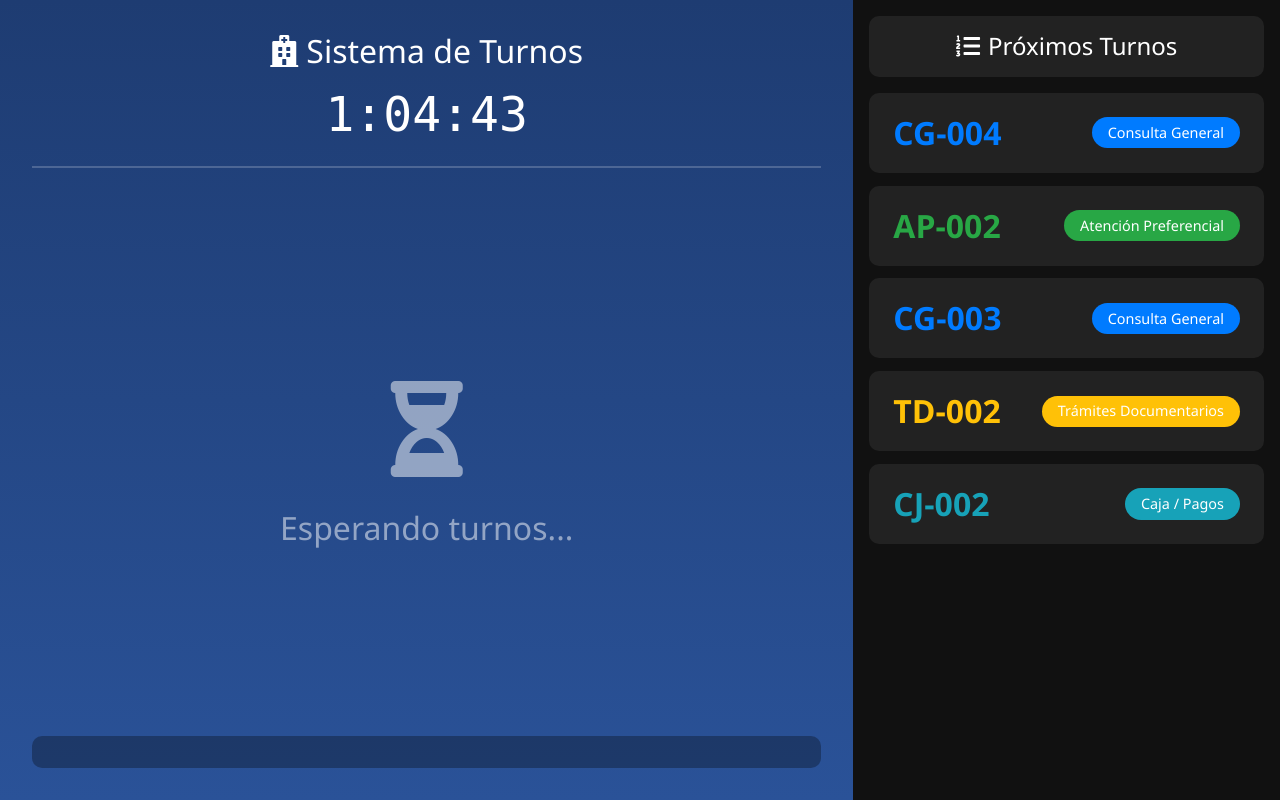
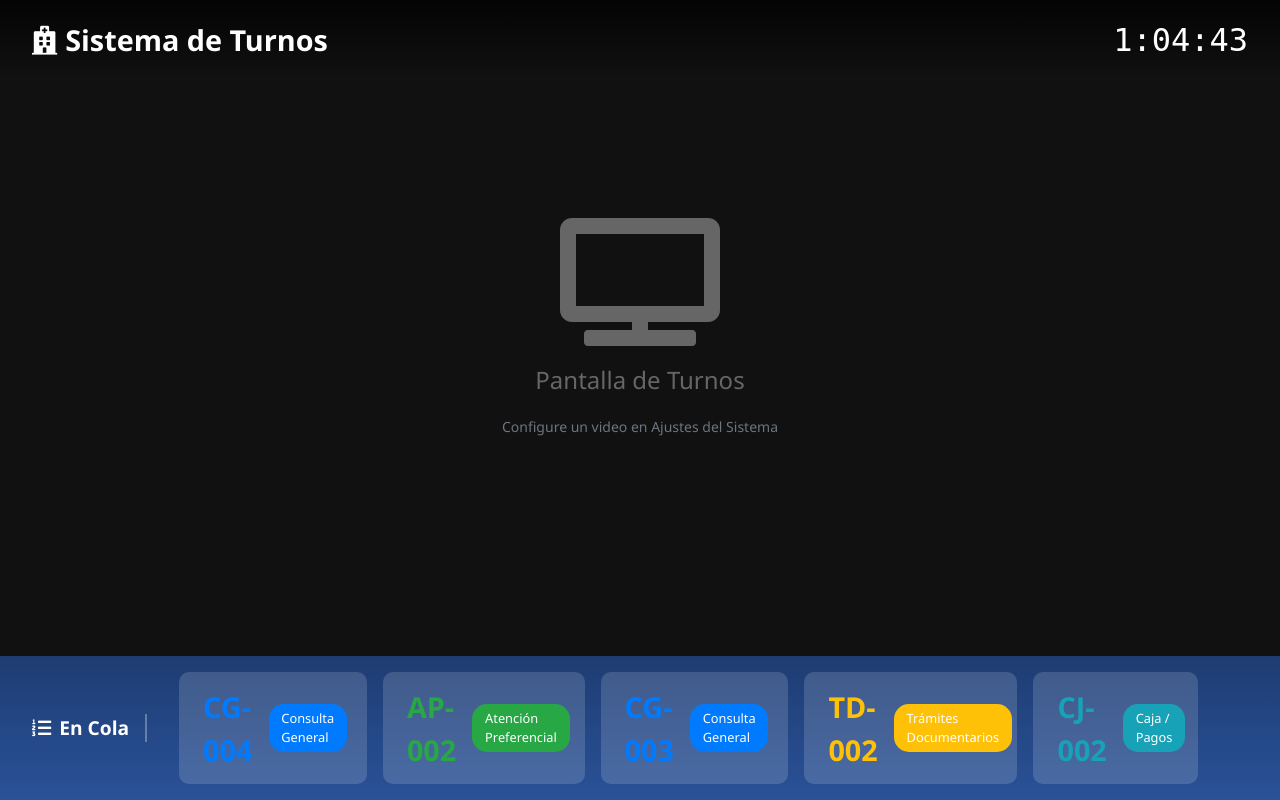
Before and after one commit to castrokof/turneroapp, a Laravel app: page /display/tv in a window 1280 px wide. Run offline with Laravel 8, Linux system fonts and the light colour scheme; data comes from the database, SQL or seed files in the repository.

Commit message:
feat: Rediseñar visualizador TV con área de video y modal de llamado
- Agregar área principal para reproducir video/contenido multimedia
- Implementar modal emergente que aparece 10 segundos al llamar turno
- Mover lista de turnos a franja inferior
- Mostrar ventanillas activas en la franja inferior
- Agregar countdown visual en el modal
- Incluir service_color y service_name en last_called API
- Agregar configuración tv_video_url para URL del video

```diff
--- a/app/Http/Controllers/DisplayController.php
+++ b/app/Http/Controllers/DisplayController.php
@@ -131,6 +131,7 @@ class DisplayController extends Controller
             // Last called (for sound notification)
             $lastCalled = Queue::today()
                 ->where('status', 'called')
+                ->with(['serviceType', 'serviceWindow'])
                 ->orderBy('called_at', 'desc')
                 ->first();
 
@@ -144,6 +145,8 @@ class DisplayController extends Controller
                     'ticket_number' => $lastCalled->ticket_number,
                     'window' => $lastCalled->serviceWindow ? $lastCalled->serviceWindow->name : '',
                     'called_at' => $lastCalled->called_at->timestamp,
+                    'service_name' => $lastCalled->serviceType ? $lastCalled->serviceType->name : 'Servicio',
+                    'service_color' => $lastCalled->serviceType ? $lastCalled->serviceType->color : '#1e3c72',
                 ] : null,
             ];
         });
@@ -162,6 +165,7 @@ class DisplayController extends Controller
             'sound_enabled' => SystemSetting::get('display_sound_enabled', true),
             'voice_enabled' => SystemSetting::get('display_voice_enabled', true),
             'business_name' => SystemSetting::get('business_name', 'Sistema de Turnos'),
+            'tv_video_url' => SystemSetting::get('tv_video_url', ''),
         ];
 
         return view('display.tv', compact('settings'));
--- a/resources/views/display/tv.blade.php
+++ b/resources/views/display/tv.blade.php
@@ -15,169 +15,328 @@
             overflow: hidden;
             font-family: 'Segoe UI', Tahoma, Geneva, Verdana, sans-serif;
         }
-        .container-fluid {
+
+        /* Main container */
+        .tv-container {
             height: 100vh;
-            padding: 0;
-        }
-        .row {
-            height: 100%;
-            margin: 0;
-        }
-        .left-panel {
-            background: linear-gradient(180deg, #1e3c72 0%, #2a5298 100%);
-            padding: 2rem;
             display: flex;
             flex-direction: column;
         }
-        .right-panel {
+
+        /* Video/Content Area - Takes most of the screen */
+        .video-area {
+            flex: 1;
+            position: relative;
             background: #111;
-            padding: 1rem;
             display: flex;
-            flex-direction: column;
+            align-items: center;
+            justify-content: center;
+            overflow: hidden;
         }
-        .header-info {
+
+        .video-area video {
+            width: 100%;
+            height: 100%;
+            object-fit: cover;
+        }
+
+        .video-area .placeholder-content {
             text-align: center;
-            padding-bottom: 1rem;
-            border-bottom: 2px solid rgba(255,255,255,0.2);
-            margin-bottom: 2rem;
+            color: #666;
         }
-        .header-info h1 {
+
+        .video-area .placeholder-content i {
+            font-size: 8rem;
+            margin-bottom: 1rem;
+        }
+
+        .video-area .placeholder-content p {
+            font-size: 1.5rem;
+        }
+
+        /* Header overlay on video */
+        .header-overlay {
+            position: absolute;
+            top: 0;
+            left: 0;
+            right: 0;
+            padding: 1rem 2rem;
+            background: linear-gradient(180deg, rgba(0,0,0,0.8) 0%, transparent 100%);
+            display: flex;
+            justify-content: space-between;
+            align-items: center;
+            z-index: 10;
+        }
+
+        .header-overlay .business-name {
+            font-size: 1.8rem;
+            font-weight: bold;
+        }
+
+        .header-overlay .clock {
             font-size: 2rem;
-            margin-bottom: 0.5rem;
-        }
-        .header-info .clock {
-            font-size: 3rem;
             font-family: monospace;
         }
-        .current-turn-display {
+
+        /* Queue strip at bottom */
+        .queue-strip {
+            background: linear-gradient(180deg, #1e3c72 0%, #2a5298 100%);
+            padding: 1rem 2rem;
+            display: flex;
+            align-items: center;
+            gap: 2rem;
+        }
+
+        .queue-strip-title {
+            font-size: 1.2rem;
+            font-weight: bold;
+            white-space: nowrap;
+            padding-right: 1rem;
+            border-right: 2px solid rgba(255,255,255,0.3);
+        }
+
+        .queue-strip-title i {
+            margin-right: 0.5rem;
+        }
+
+        .queue-items {
+            display: flex;
+            gap: 1rem;
             flex: 1;
+            overflow: hidden;
+        }
+
+        .queue-item {
+            background: rgba(255,255,255,0.15);
+            border-radius: 10px;
+            padding: 0.8rem 1.5rem;
             display: flex;
-            flex-direction: column;
+            align-items: center;
+            gap: 1rem;
+            min-width: 150px;
+        }
+
+        .queue-item .number {
+            font-size: 1.8rem;
+            font-weight: bold;
+        }
+
+        .queue-item .service-badge {
+            padding: 0.3rem 0.8rem;
+            border-radius: 15px;
+            font-size: 0.8rem;
+        }
+
+        .no-queue-message {
+            color: rgba(255,255,255,0.6);
+            font-style: italic;
+        }
+
+        /* Windows being served */
+        .windows-serving {
+            display: flex;
+            gap: 0.8rem;
+            margin-left: auto;
+            padding-left: 1rem;
+            border-left: 2px solid rgba(255,255,255,0.3);
+        }
+
+        .window-badge {
+            background: #28a745;
+            border-radius: 8px;
+            padding: 0.5rem 1rem;
+            text-align: center;
+            min-width: 100px;
+        }
+
+        .window-badge .window-name {
+            font-size: 0.75rem;
+            opacity: 0.8;
+        }
+
+        .window-badge .window-ticket {
+            font-size: 1.3rem;
+            font-weight: bold;
+        }
+
+        .window-badge.inactive {
+            background: #444;
+        }
+
+        /* MODAL for turn call */
+        .turn-call-modal {
+            position: fixed;
+            top: 0;
+            left: 0;
+            right: 0;
+            bottom: 0;
+            background: rgba(0,0,0,0.85);
+            display: none;
+            align-items: center;
             justify-content: center;
-            align-items: center;
+            z-index: 1000;
+        }
+
+        .turn-call-modal.show {
+            display: flex;
+            animation: fadeIn 0.3s ease-out;
+        }
+
+        @keyframes fadeIn {
+            from { opacity: 0; }
+            to { opacity: 1; }
+        }
+
+        .turn-call-content {
+            background: linear-gradient(135deg, #1e3c72 0%, #2a5298 50%, #1e3c72 100%);
+            border-radius: 30px;
+            padding: 4rem 6rem;
             text-align: center;
+            box-shadow: 0 0 100px rgba(30, 60, 114, 0.8);
+            animation: scaleIn 0.3s ease-out;
+            position: relative;
+            overflow: hidden;
         }
-        .current-turn-display .label {
-            font-size: 1.5rem;
+
+        .turn-call-content::before {
+            content: '';
+            position: absolute;
+            top: -50%;
+            left: -50%;
+            width: 200%;
+            height: 200%;
+            background: radial-gradient(circle, rgba(255,255,255,0.1) 0%, transparent 70%);
+            animation: rotate 10s linear infinite;
+        }
+
+        @keyframes rotate {
+            from { transform: rotate(0deg); }
+            to { transform: rotate(360deg); }
+        }
+
+        @keyframes scaleIn {
+            from { transform: scale(0.8); opacity: 0; }
+            to { transform: scale(1); opacity: 1; }
+        }
+
+        .turn-call-content .label {
+            font-size: 2rem;
             text-transform: uppercase;
-            letter-spacing: 3px;
-            opacity: 0.8;
+            letter-spacing: 5px;
+            opacity: 0.9;
             margin-bottom: 1rem;
+            position: relative;
+            z-index: 1;
         }
-        .current-turn-display .ticket-number {
-            font-size: 12rem;
+
+        .turn-call-content .ticket-number {
+            font-size: 14rem;
             font-weight: 900;
             line-height: 1;
             text-shadow: 0 0 50px rgba(255,255,255,0.5);
-            animation: glow 2s ease-in-out infinite alternate;
+            animation: pulse 1s ease-in-out infinite;
+            position: relative;
+            z-index: 1;
         }
-        @keyframes glow {
-            from { text-shadow: 0 0 20px rgba(255,255,255,0.3); }
-            to { text-shadow: 0 0 60px rgba(255,255,255,0.8); }
+
+        @keyframes pulse {
+            0%, 100% { transform: scale(1); }
+            50% { transform: scale(1.02); }
         }
-        .current-turn-display .window-info {
-            font-size: 3rem;
+
+        .turn-call-content .window-info {
+            font-size: 3.5rem;
             margin-top: 2rem;
             color: #ffc107;
+            position: relative;
+            z-index: 1;
         }
-        .next-turns-header {
-            background: #222;
-            padding: 1rem;
-            text-align: center;
-            border-radius: 10px;
-            margin-bottom: 1rem;
+
+        .turn-call-content .window-info i {
+            margin-right: 1rem;
+            animation: bounce 1s ease-in-out infinite;
         }
-        .next-turns-header h2 {
-            margin: 0;
+
+        @keyframes bounce {
+            0%, 100% { transform: translateX(0); }
+            50% { transform: translateX(10px); }
+        }
+
+        .turn-call-content .countdown {
+            position: absolute;
+            top: 1.5rem;
+            right: 2rem;
             font-size: 1.5rem;
+            opacity: 0.6;
         }
-        .next-turns-list {
-            flex: 1;
-            overflow: hidden;
-        }
-        .next-turn-item {
-            background: #222;
-            border-radius: 10px;
-            padding: 1rem 1.5rem;
-            margin-bottom: 0.8rem;
-            display: flex;
-            justify-content: space-between;
-            align-items: center;
-        }
-        .next-turn-item .ticket {
-            font-size: 2rem;
-            font-weight: bold;
-        }
-        .next-turn-item .service {
-            padding: 0.3rem 1rem;
-            border-radius: 20px;
-            font-size: 0.9rem;
-        }
-        .windows-strip {
-            display: flex;
-            gap: 1rem;
-            padding: 1rem;
-            background: rgba(0,0,0,0.3);
-            border-radius: 10px;
-            margin-top: auto;
-        }
-        .window-mini {
-            flex: 1;
-            background: #333;
-            border-radius: 8px;
-            padding: 0.8rem;
-            text-align: center;
-        }
-        .window-mini.active {
-            background: #28a745;
-        }
-        .window-mini .name {
-            font-size: 0.9rem;
-            opacity: 0.8;
-        }
-        .window-mini .ticket {
+
+        /* Service type indicator */
+        .turn-call-content .service-type {
+            margin-top: 1.5rem;
+            padding: 0.5rem 2rem;
+            border-radius: 30px;
             font-size: 1.5rem;
-            font-weight: bold;
-        }
-        .no-queue {
-            opacity: 0.5;
-        }
-        .no-queue i {
-            font-size: 6rem;
-            margin-bottom: 2rem;
+            display: inline-block;
+            position: relative;
+            z-index: 1;
         }
     </style>
 </head>
 <body>
-    <div class="container-fluid">
-        <div class="row">
-            <div class="col-md-8 left-panel">
-                <div class="header-info">
-                    <h1><i class="fas fa-hospital mr-2"></i>{{ $settings['business_name'] }}</h1>
+    <div class="tv-container">
+        <!-- Main Video/Content Area -->
+        <div class="video-area">
+            <!-- Header overlay -->
+            <div class="header-overlay">
+                <div class="business-name">
+                    <i class="fas fa-hospital mr-2"></i>{{ $settings['business_name'] }}
+                </div>
                 <div class="clock" id="clock">--:--:--</div>
             </div>
 
-                <div class="current-turn-display" id="currentTurnDisplay">
-                    <div class="no-queue">
-                        <i class="fas fa-hourglass-half"></i>
-                        <h2>Esperando turnos...</h2>
+            <!-- Video player - you can replace src with your video URL -->
+            <div id="videoContainer">
+                @if(isset($settings['tv_video_url']) && $settings['tv_video_url'])
+                    <video id="backgroundVideo" autoplay muted loop playsinline>
+                        <source src="{{ $settings['tv_video_url'] }}" type="video/mp4">
+                    </video>
+                @else
+                    <div class="placeholder-content">
+                        <i class="fas fa-tv"></i>
+                        <p>Pantalla de Turnos</p>
+                        <small class="text-muted">Configure un video en Ajustes del Sistema</small>
+                    </div>
+                @endif
             </div>
         </div>
 
-                <div class="windows-strip" id="windowsStrip">
+        <!-- Queue Strip at Bottom -->
+        <div class="queue-strip">
+            <div class="queue-strip-title">
+                <i class="fas fa-list-ol"></i>En Cola
+            </div>
+
+            <div class="queue-items" id="queueItems">
+                <span class="no-queue-message">Cargando...</span>
+            </div>
+
+            <div class="windows-serving" id="windowsServing">
                 <!-- Dynamic windows -->
             </div>
         </div>
-
-            <div class="col-md-4 right-panel">
-                <div class="next-turns-header">
-                    <h2><i class="fas fa-list-ol mr-2"></i>Próximos Turnos</h2>
     </div>
 
-                <div class="next-turns-list" id="nextTurnsList">
-                    <!-- Dynamic list -->
+    <!-- Turn Call Modal -->
+    <div class="turn-call-modal" id="turnCallModal">
+        <div class="turn-call-content">
+            <div class="countdown" id="modalCountdown">10</div>
+            <div class="label">Turno Llamado</div>
+            <div class="ticket-number" id="modalTicket">--</div>
+            <div class="window-info">
+                <i class="fas fa-arrow-right"></i>
+                <span id="modalWindow">--</span>
             </div>
-            </div>
+            <div class="service-type" id="modalService">--</div>
         </div>
     </div>
 
@@ -191,12 +350,46 @@
         const SHOW_NEXT = {{ $settings['show_next'] }};
         const SOUND_ENABLED = {{ $settings['sound_enabled'] ? 'true' : 'false' }};
         const VOICE_ENABLED = {{ $settings['voice_enabled'] ? 'true' : 'false' }};
+        const MODAL_DURATION = 10; // seconds
 
         let lastCalledTimestamp = 0;
+        let modalTimeout = null;
+        let countdownInterval = null;
 
         function updateClock() {
             const now = new Date();
             document.getElementById('clock').textContent = now.toLocaleTimeString('es-ES');
+        }
+
+        function showTurnModal(ticketNumber, windowName, serviceColor, serviceName) {
+            // Clear any existing timeout
+            if (modalTimeout) clearTimeout(modalTimeout);
+            if (countdownInterval) clearInterval(countdownInterval);
+
+            // Set modal content
+            $('#modalTicket').text(ticketNumber).css('color', serviceColor);
+            $('#modalWindow').text(windowName);
+            $('#modalService').text(serviceName).css('background-color', serviceColor);
+            $('#modalCountdown').text(MODAL_DURATION);
+
+            // Show modal
+            $('#turnCallModal').addClass('show');
+
+            // Countdown
+            let remaining = MODAL_DURATION;
+            countdownInterval = setInterval(function() {
+                remaining--;
+                $('#modalCountdown').text(remaining);
+                if (remaining <= 0) {
+                    clearInterval(countdownInterval);
+                }
+            }, 1000);
+
+            // Auto hide after MODAL_DURATION seconds
+            modalTimeout = setTimeout(function() {
+                $('#turnCallModal').removeClass('show');
+                clearInterval(countdownInterval);
+            }, MODAL_DURATION * 1000);
         }
 
         function playNotification(ticketNumber, windowName) {
@@ -216,64 +409,54 @@
         function fetchData() {
             $.get('{{ route("display.data") }}', { show_next: SHOW_NEXT })
                 .done(function(data) {
-                    // Current turn display
-                    let currentHtml = '';
-                    const activeTurns = data.current.filter(q => q.status === 'called');
-
-                    if (activeTurns.length > 0) {
-                        const current = activeTurns[0];
-                        currentHtml = `
-                            <div class="label">Turno Actual</div>
-                            <div class="ticket-number" style="color: ${current.service_color}">${current.ticket_number}</div>
-                            <div class="window-info"><i class="fas fa-arrow-right mr-2"></i>${current.window_name}</div>
-                        `;
+                    // Queue items in bottom strip
+                    let queueHtml = '';
+                    if (data.pending.length === 0) {
+                        queueHtml = '<span class="no-queue-message">No hay turnos en espera</span>';
                     } else {
-                        currentHtml = `
-                            <div class="no-queue">
-                                <i class="fas fa-hourglass-half"></i>
-                                <h2>Esperando turnos...</h2>
+                        data.pending.forEach(function(queue) {
+                            queueHtml += `
+                                <div class="queue-item">
+                                    <span class="number" style="color: ${queue.service_color}">${queue.ticket_number}</span>
+                                    <span class="service-badge" style="background-color: ${queue.service_color}">${queue.service_name}</span>
                                 </div>
                             `;
+                        });
                     }
-                    $('#currentTurnDisplay').html(currentHtml);
+                    $('#queueItems').html(queueHtml);
 
-                    // Windows strip
+                    // Windows currently serving
                     let windowsHtml = '';
                     data.windows.forEach(function(window) {
                         const isActive = window.current_ticket !== null;
                         windowsHtml += `
-                            <div class="window-mini ${isActive ? 'active' : ''}">
-                                <div class="name">${window.name}</div>
-                                <div class="ticket">${window.current_ticket || '-'}</div>
+                            <div class="window-badge ${isActive ? '' : 'inactive'}">
+                                <div class="window-name">${window.name}</div>
+                                <div class="window-ticket">${window.current_ticket || '-'}</div>
                             </div>
                         `;
                     });
-                    $('#windowsStrip').html(windowsHtml);
+                    $('#windowsServing').html(windowsHtml);
 
-                    // Next turns list
-                    let nextHtml = '';
-                    if (data.pending.length === 0) {
-                        nextHtml = '<div class="text-center text-muted py-5"><i class="fas fa-check-circle fa-3x mb-3"></i><br>No hay turnos pendientes</div>';
-                    } else {
-                        data.pending.forEach(function(queue) {
-                            nextHtml += `
-                                <div class="next-turn-item">
-                                    <span class="ticket" style="color: ${queue.service_color}">${queue.ticket_number}</span>
-                                    <span class="service" style="background-color: ${queue.service_color}">${queue.service_name}</span>
-                                </div>
-                            `;
-                        });
-                    }
-                    $('#nextTurnsList').html(nextHtml);
-
-                    // Check for new call
+                    // Check for new call - show modal
                     if (data.last_called && data.last_called.called_at > lastCalledTimestamp) {
                         lastCalledTimestamp = data.last_called.called_at;
+
+                        // Play sound and voice
                         playNotification(data.last_called.ticket_number, data.last_called.window);
+
+                        // Show modal with turn info
+                        showTurnModal(
+                            data.last_called.ticket_number,
+                            data.last_called.window,
+                            data.last_called.service_color || '#1e3c72',
+                            data.last_called.service_name || 'Servicio'
+                        );
                     }
                 });
         }
 
+        // Initialize
         updateClock();
         setInterval(updateClock, 1000);
         fetchData();
```
Lines whose indentation alone changed are shown as unchanged.
